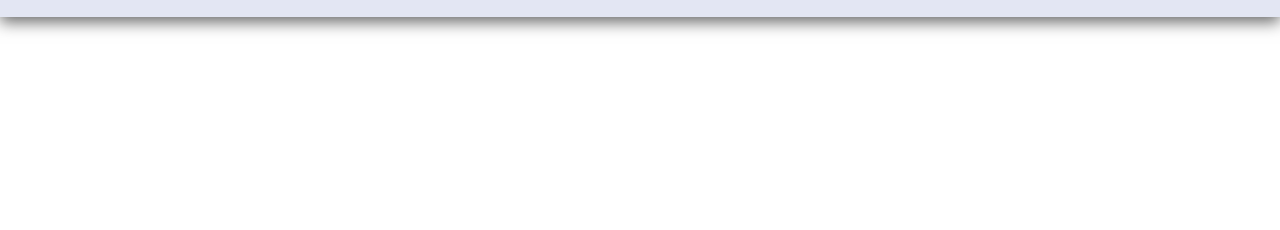
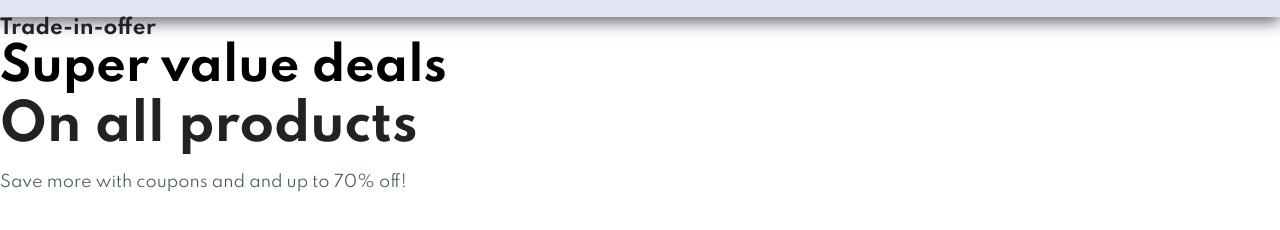
Before and after one commit to YakubuAmidu/EverydayEssential, a website: page index.html in a window 1280 px wide. Shown: the part 68-298 px from the top of the page. Drawn offline with Linux system fonts and the light colour scheme.

Commit message:
Initial commit

```diff
--- a/index.html
+++ b/index.html
@@ -31,6 +31,13 @@
       </div>
     </section>
 
+    <section id="hero">
+      <h4>Trade-in-offer</h4>
+      <h2>Super value deals</h2>
+      <h1>On all products</h1>
+      <p>Save more with coupons and and up to 70% off!</p>
+    </section>
+
     <script src="script.js"></script>
   </body>
 </html>
--- a/style.css
+++ b/style.css
@@ -79,7 +79,8 @@ body {
   color: #088178;
 }
 
-#navbar li a.active::after {
+#navbar li a.active::after,
+#navbar li a:hover::after {
   content: "";
   position: absolute;
   width: 30%;
```
